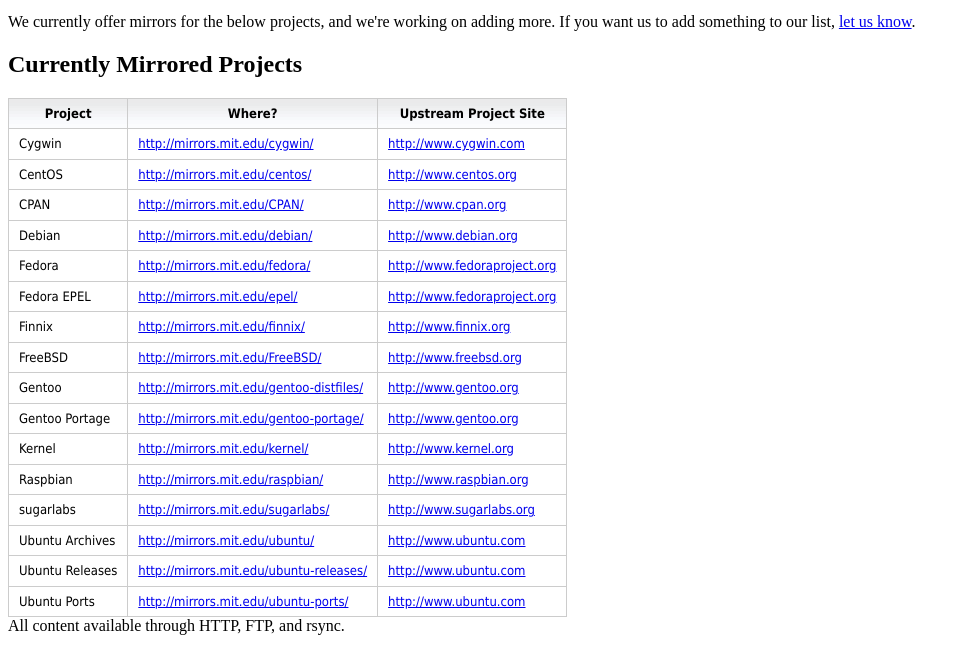
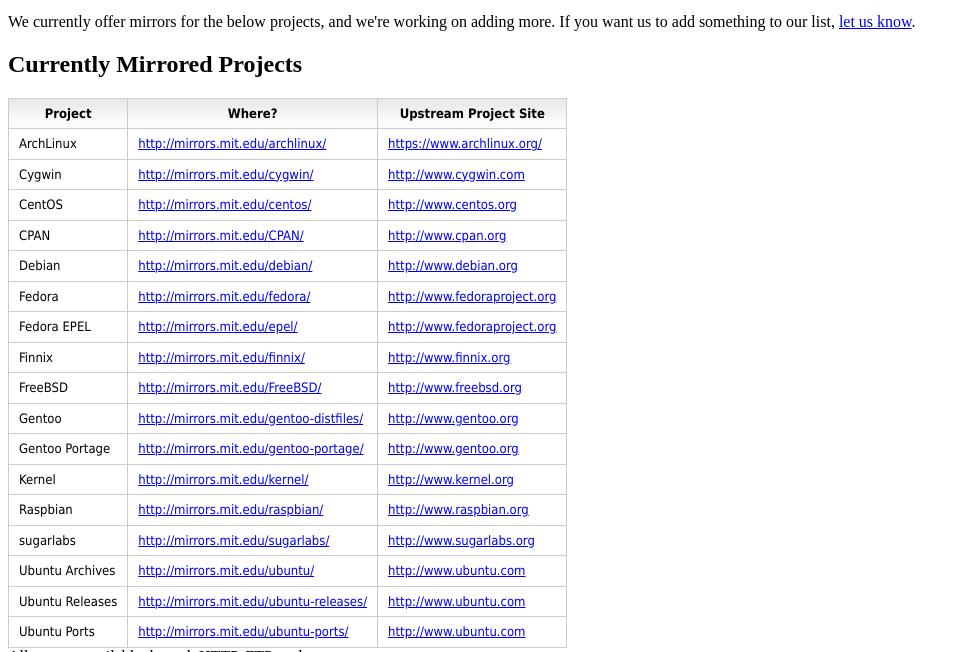
Before and after one commit to sipb/mirrors-www, a plain HTML site: page index.html in a window 1280 px wide. Shown: the part 101-753 px from the top of the page, without its empty margins (0-970 px from the left). Drawn offline with Linux system fonts and the light colour scheme.

Commit message:
Add ArchLinux

```diff
--- a/index.html
+++ b/index.html
@@ -19,6 +19,7 @@
 	</tr>
       </thead>
       <tbody>
+	<tr><td>ArchLinux</td><td><a href="http://mirrors.mit.edu/archlinux/">http://mirrors.mit.edu/archlinux/</a></td><td><a href="https://www.archlinux.org/">https://www.archlinux.org/</a></td></tr>
 	<tr><td>Cygwin</td><td><a href="http://mirrors.mit.edu/cygwin/">http://mirrors.mit.edu/cygwin/</a></td><td><a href="http://www.cygwin.com">http://www.cygwin.com</a></td></tr>
 	<tr><td>CentOS</td><td><a href="http://mirrors.mit.edu/centos/">http://mirrors.mit.edu/centos/</a></td><td><a href="http://www.centos.org">http://www.centos.org</a></td></tr>
 	<tr><td>CPAN</td><td><a href="http://mirrors.mit.edu/CPAN/">http://mirrors.mit.edu/CPAN/</a></td><td><a href="http://www.cpan.org">http://www.cpan.org</a></td></tr>
```
